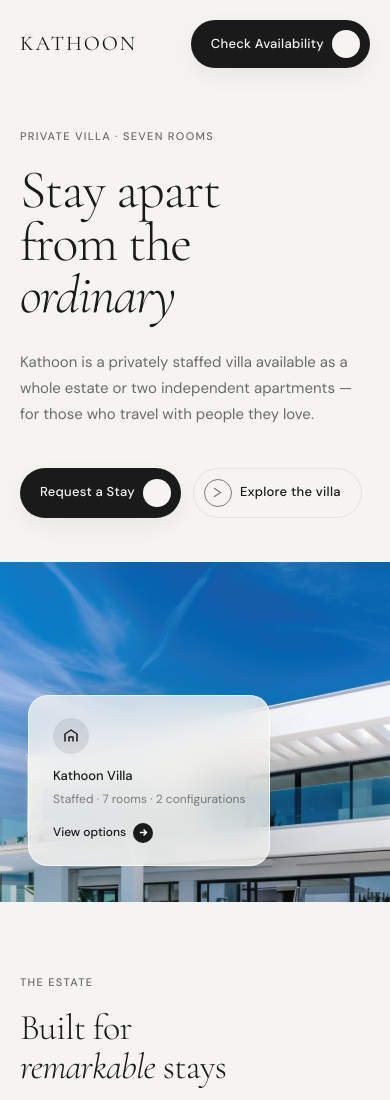
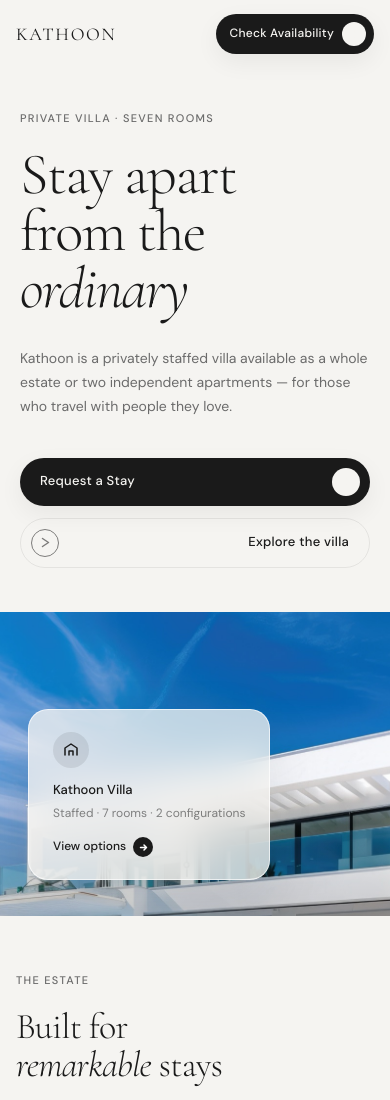
Before and after one commit to farhan156/villa-web-3, a plain HTML site: page index.html in a window 390 px wide. Shown: the top 1100 px of the page. Drawn offline with nearby package versions, Linux system fonts and the light colour scheme.

Commit message:
updated meta tags and lockd the colour theme

```diff
--- a/index.html
+++ b/index.html
@@ -1,3 +1,4 @@
+<meta name="viewport" content="width=device-width, initial-scale=1">
 <title>Kathoon</title>
 
 <link rel="preconnect" href="https://fonts.googleapis.com">
@@ -23,20 +24,7 @@
   --font-b:     'DM Sans', system-ui, sans-serif;
   --gap:        clamp(72px, 9vw, 128px);
   --pad:        clamp(20px, 5vw, 80px);
-}
-@media (prefers-color-scheme: dark) {
-  :root:not([data-theme="light"]) {
-    --bg:       #141410;
-    --bg-card:  #1C1C18;
-    --bg-dark:  #0C0C09;
-    --fg:       #EEECe7;
-    --fg-muted: #8A8A7A;
-    --fg-subtle:#5A5A4E;
-    --border:   rgba(255,255,255,0.07);
-    --shadow-sm:0 8px 24px rgba(0,0,0,0.25);
-    --shadow-lg:0 20px 56px rgba(0,0,0,0.35);
-    color-scheme: dark;
-  }
+  color-scheme: light;
 }
 :root[data-theme="dark"] {
   --bg:       #141410;
@@ -59,6 +47,7 @@ body {
   font-size: 15px;
   line-height: 1.6;
   -webkit-font-smoothing: antialiased;
+  overflow-x: hidden;
 }
 img { max-width: 100%; display: block; }
 a { color: inherit; }
@@ -155,6 +144,23 @@ a { color: inherit; }
 }
 .nav-links a:hover { color: var(--fg); }
 @media (max-width: 700px) { .nav-links { display: none; } }
+@media (max-width: 700px) {
+  .nav {
+    padding: 14px 16px;
+    gap: 12px;
+  }
+  .nav-logo {
+    font-size: 18px;
+  }
+  .nav .btn {
+    padding: 8px 8px 8px 14px;
+    font-size: 12px;
+  }
+  .nav .btn-arr {
+    width: 24px;
+    height: 24px;
+  }
+}
 
 /* ── Hero ───────────────────────────────────────────────────── */
 .hero {
@@ -499,7 +505,7 @@ footer {
 @media (max-width: 920px) {
   .hero { grid-template-columns: 1fr; min-height: auto; }
   .hero-img-wrap { height: 64vw; min-height: 340px; }
-  .hero-content { padding: calc(var(--gap) + 56px) 20px 44px; }
+  .hero-content { padding: 110px 20px 44px; }
   .features-grid { grid-template-columns: 1fr 1fr; }
   .config-section { grid-template-columns: 1fr; gap: 40px; }
   .config-sticky { position: static; }
@@ -508,9 +514,24 @@ footer {
   .gallery-grid { grid-template-columns: 1fr 1fr; }
 }
 @media (max-width: 560px) {
+  :root { --gap: 56px; --pad: 16px; }
+  .hero-img-wrap { height: 78vw; min-height: 280px; }
+  .hero-headline { font-size: clamp(42px, 15vw, 64px); }
+  .hero-sub { font-size: 14px; max-width: none; }
+  .hero-ctas { flex-direction: column; align-items: flex-start; }
+  .hero-ctas .btn { width: 100%; justify-content: space-between; }
   .features-grid { grid-template-columns: 1fr 1fr; }
+  .features-grid, .gallery-grid, .cfg-apt-row {
+    gap: 12px;
+  }
+  .features-intro, .config-body, .contact-sub { max-width: none; }
+  .features-hd, .gallery-hd { margin-bottom: 28px; }
   .gallery-grid { grid-template-columns: 1fr; }
   .cfg-apt-row { grid-template-columns: 1fr; }
+  .config-section, .services-section, .contact-section { gap: 28px; }
+  .cfg-body, .cfg-apt-body { padding: 20px; }
+  .svc-item { padding: 18px 0; }
+  .dark-cta { margin-left: 16px; margin-right: 16px; padding: 44px 20px; }
   .form-row { grid-template-columns: 1fr; }
   .dark-cta-photo { display: none; }
   footer { flex-wrap: wrap; }
```
